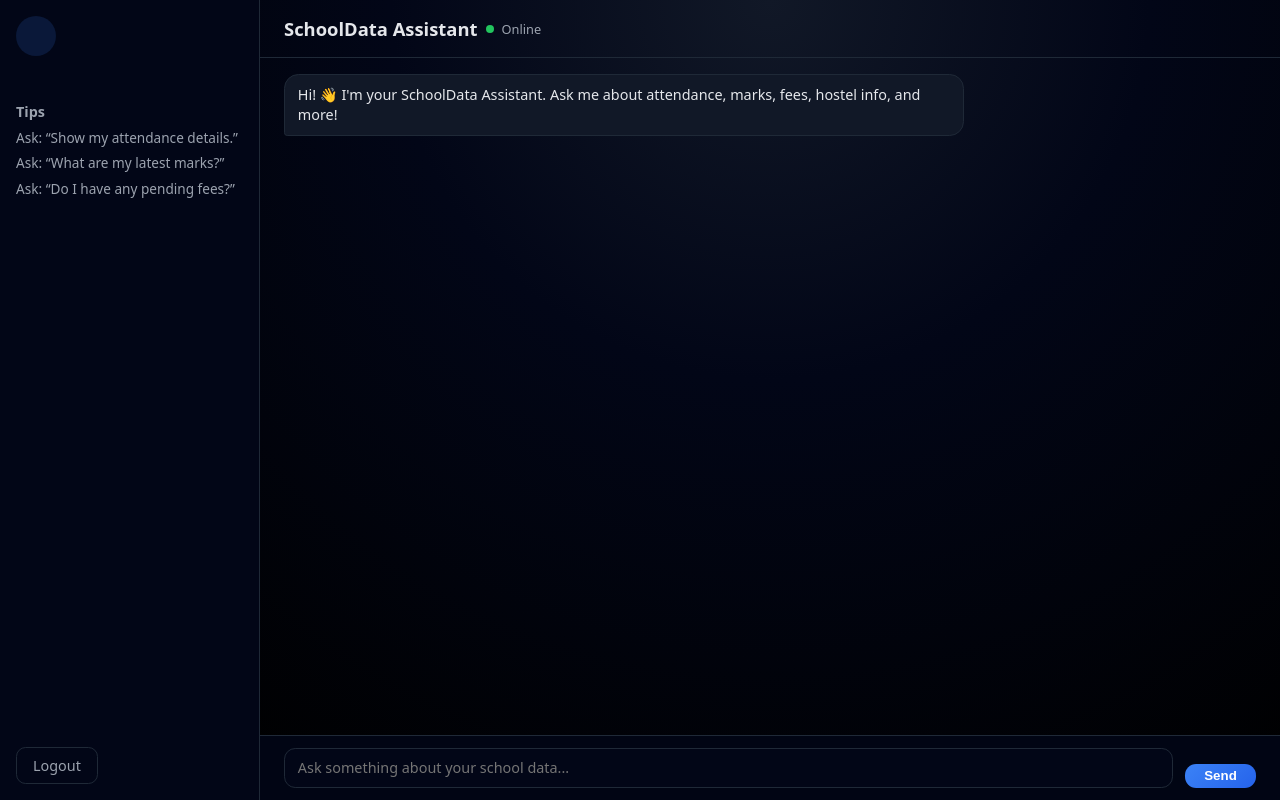
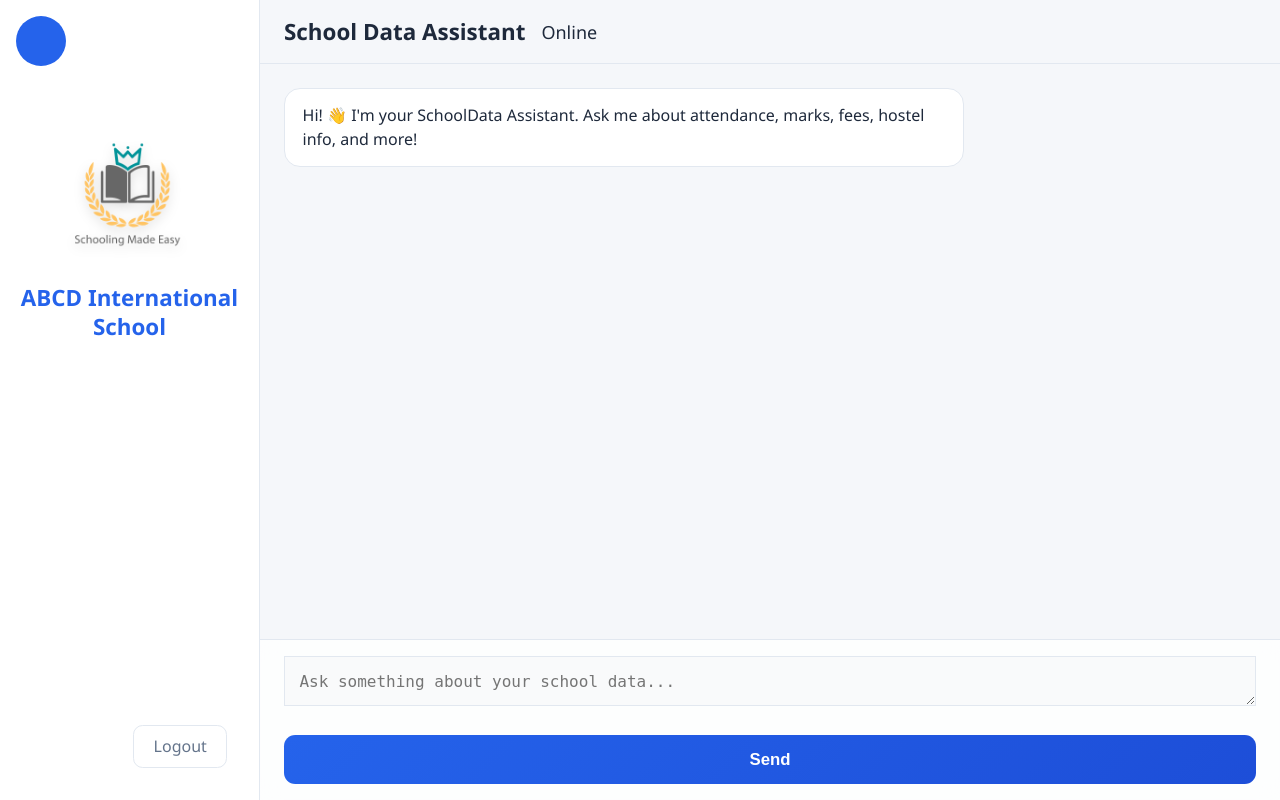
Before and after one commit to RejoyJohny/School_chatbot, a Flask app: template flask_frontend/templates/chat.html in a window 1280 px wide. Run offline with Flask 3, Linux system fonts and the light colour scheme; the template is opened without the code that fills it, so the values that code supplies are empty.

Commit message:
theme updates

```diff
--- a/flask_frontend/static/style.css
+++ b/flask_frontend/static/style.css
@@ -1,14 +1,17 @@
-/* flask_frontend/static/style.css */
+/* ------------------------------
+   SchoolData Chatbot - Light Theme
+   Large Font + Clean UI
+------------------------------ */
 
 :root {
-  --bg: #0f172a;
-  --bg-card: #111827;
-  --accent: #3b82f6;
-  --accent-soft: rgba(59, 130, 246, 0.15);
-  --text: #e5e7eb;
-  --text-muted: #9ca3af;
-  --danger: #f87171;
-  --border-subtle: #1f2937;
+  --bg: #f5f7fa;
+  --bg-card: #ffffff;
+  --accent: #2563eb;
+  --accent-soft: rgba(37, 99, 235, 0.12);
+  --text: #1e293b;
+  --text-muted: #64748b;
+  --danger: #dc2626;
+  --border-subtle: #e2e8f0;
 }
 
 * {
@@ -17,12 +20,16 @@
 
 body {
   margin: 0;
-  font-family: system-ui, -apple-system, BlinkMacSystemFont, "Segoe UI", sans-serif;
+  font-family: "Segoe UI", system-ui, sans-serif;
+  font-size: 18px;              /* larger base font */
   color: var(--text);
-  background: radial-gradient(circle at top, #1f2937 0, #020617 50%, #000 100%);
+  background: #eef2f7;          /* light background */
 }
 
-/* Auth page */
+/* ------------------------------
+   AUTH PAGE
+------------------------------ */
+
 .auth-body {
   height: 100vh;
   display: flex;
@@ -32,76 +39,81 @@ body {
 
 .auth-container {
   width: 100%;
-  max-width: 420px;
-  padding: 1rem;
+  max-width: 480px;             /* wider login card */
+  padding: 1.5rem;
 }
 
 .auth-card {
   background: var(--bg-card);
   border-radius: 1rem;
-  padding: 2rem;
-  box-shadow: 0 18px 50px rgba(0, 0, 0, 0.5);
+  padding: 2.5rem;
+  box-shadow: 0 8px 22px rgba(0, 0, 0, 0.08);
   border: 1px solid var(--border-subtle);
 }
 
 .auth-title {
   margin: 0;
-  font-size: 1.6rem;
+  font-size: 2rem;              /* larger heading */
+  font-weight: 600;
 }
 
 .auth-subtitle {
   margin-top: 0.25rem;
   margin-bottom: 1.5rem;
   color: var(--text-muted);
+  font-size: 1.1rem;
 }
 
 .auth-form label {
   display: block;
-  font-size: 0.9rem;
-  margin-top: 0.75rem;
-  margin-bottom: 0.25rem;
+  font-size: 1rem;
+  margin-top: 1rem;
+  margin-bottom: 0.35rem;
 }
 
 .auth-form input {
   width: 100%;
-  padding: 0.6rem 0.8rem;
+  padding: 0.9rem;
   border-radius: 0.6rem;
   border: 1px solid var(--border-subtle);
-  background: #020617;
+  background: #f9fafb;
   color: var(--text);
+  font-size: 1rem;
 }
 
 .auth-form input:focus {
   outline: none;
   border-color: var(--accent);
-  box-shadow: 0 0 0 1px var(--accent-soft);
+  box-shadow: 0 0 0 2px var(--accent-soft);
 }
 
+/* Buttons */
 .btn-primary {
-  margin-top: 1rem;
+  margin-top: 1.5rem;
   width: 100%;
-  padding: 0.7rem;
+  padding: 0.9rem;
   border-radius: 0.7rem;
   border: none;
-  background: linear-gradient(135deg, #3b82f6, #2563eb);
+  background: linear-gradient(135deg, #2563eb, #1d4ed8);
   color: white;
   font-weight: 600;
+  font-size: 1.05rem;
   cursor: pointer;
 }
 
 .btn-primary:hover {
-  filter: brightness(1.05);
+  filter: brightness(1.08);
 }
 
 .btn-secondary {
   display: inline-block;
-  padding: 0.5rem 1rem;
+  padding: 0.6rem 1rem;
   border-radius: 0.6rem;
   border: 1px solid var(--border-subtle);
-  background: transparent;
+  background: #ffffff;
   color: var(--text-muted);
   text-decoration: none;
-  font-size: 0.9rem;
+  font-size: 0.95rem;
 }
 
 .btn-secondary:hover {
@@ -145,7 +146,7 @@ body {
 /* Sidebar */
 .sidebar {
   width: 260px;
-  background: #020617;
+  background: #ffffff;
   border-right: 1px solid var(--border-subtle);
   padding: 1rem;
   display: flex;
@@ -153,59 +154,26 @@ body {
   gap: 1rem;
 }
 
-.sidebar-header {
-  display: flex;
-  gap: 0.75rem;
-  align-items: center;
-  margin-bottom: 1rem;
-}
-
 .avatar-circle {
-  width: 40px;
-  height: 40px;
+  width: 50px;
+  height: 50px;
+  font-size: 1.2rem;
+  color: white;
+  background: var(--accent);
   border-radius: 999px;
-  background: var(--accent-soft);
   display: flex;
   align-items: center;
   justify-content: center;
-  color: var(--accent);
-  font-weight: 700;
 }
 
 .user-name {
   font-weight: 600;
-}
-
-.user-role {
-  font-size: 0.85rem;
-  color: var(--accent);
+  font-size: 1.05rem;
 }
 
 .user-email {
-  font-size: 0.8rem;
+  font-size: 0.9rem;
   color: var(--text-muted);
-}
-
-.sidebar-section h3 {
-  font-size: 0.9rem;
-  margin-bottom: 0.4rem;
-  color: var(--text-muted);
-}
-
-.tips-list {
-  list-style: none;
-  padding: 0;
-  margin: 0;
-  font-size: 0.85rem;
-  color: var(--text-muted);
-}
-
-.tips-list li {
-  margin-bottom: 0.4rem;
-}
-
-.sidebar-footer {
-  margin-top: auto;
 }
 
 /* Chat main */
@@ -213,9 +181,10 @@ body {
   flex: 1;
   display: flex;
   flex-direction: column;
-  background: radial-gradient(circle at top, #111827 0, #020617 40%, #000 100%);
+  background: #f5f7fa;
 }
 
+/* Header */
 .chat-header {
   padding: 1rem 1.5rem;
   border-bottom: 1px solid var(--border-subtle);
@@ -225,125 +194,90 @@ body {
 }
 
 .chat-header h1 {
-  font-size: 1.15rem;
+  font-size: 1.4rem;
   margin: 0;
-}
-
-.status-dot {
-  width: 8px;
-  height: 8px;
-  border-radius: 999px;
-  background: #22c55e;
-}
-
-.status-text {
-  font-size: 0.8rem;
-  color: var(--text-muted);
 }
 
 /* Chat window */
 .chat-window {
   flex: 1;
-  padding: 1rem 1.5rem;
+  padding: 1.5rem;
   overflow-y: auto;
 }
 
-.chat-message {
-  display: flex;
-  margin-bottom: 0.6rem;
-}
-
-.chat-message.from-user {
-  justify-content: flex-end;
-}
-
-.chat-message.from-bot {
-  justify-content: flex-start;
-}
-
+/* Chat bubbles */
 .chat-message .bubble {
   max-width: 70%;
-  padding: 0.6rem 0.8rem;
-  border-radius: 0.9rem;
-  font-size: 0.9rem;
-  line-height: 1.4;
+  padding: 0.9rem 1.1rem;
+  border-radius: 1rem;
+  font-size: 1rem;
+  line-height: 1.5;
 }
 
 .from-user .bubble {
   background: var(--accent);
   color: white;
-  border-bottom-right-radius: 0.2rem;
 }
 
 .from-bot .bubble {
-  background: #111827;
+  background: #ffffff;
+  border: 1px solid var(--border-subtle);
   color: var(--text);
-  border-bottom-left-radius: 0.2rem;
-  border: 1px solid var(--border-subtle);
 }
 
 /* Typing indicator */
-.typing-indicator {
-  display: flex;
-  align-items: center;
-  gap: 0.15rem;
-  padding: 0.25rem 1.5rem 0.5rem;
-}
-
-.typing-indicator.hidden {
-  display: none;
-}
-
 .typing-indicator .dot {
-  width: 6px;
-  height: 6px;
-  border-radius: 999px;
   background: var(--text-muted);
-  animation: pulse 1s infinite ease-in-out;
-}
-
-.typing-indicator .dot:nth-child(2) {
-  animation-delay: 0.15s;
-}
-
-.typing-indicator .dot:nth-child(3) {
-  animation-delay: 0.3s;
-}
-
-@keyframes pulse {
-  0%, 100% { opacity: 0.3; transform: translateY(0px); }
-  50% { opacity: 1; transform: translateY(-2px); }
 }
 
 /* Input bar */
 .chat-input-bar {
-  padding: 0.75rem 1.5rem;
+  padding: 1rem 1.5rem;
   border-top: 1px solid var(--border-subtle);
-  display: flex;
-  gap: 0.75rem;
-  background: rgba(2, 6, 23, 0.9);
-  backdrop-filter: blur(8px);
+  background: #ffffffcc;
+  backdrop-filter: blur(10px);
 }
 
 .chat-input-bar textarea {
   flex: 1;
-  resize: none;
-  border-radius: 0.7rem;
+  width: 100%;
+  font-size: 1rem;
+  padding: 0.9rem;
+  background: #f9fafb;
   border: 1px solid var(--border-subtle);
-  background: #020617;
-  color: var(--text);
-  padding: 0.6rem 0.8rem;
-  font-family: inherit;
-  font-size: 0.9rem;
+}
+/* -------- SCHOOL LOGO BLOCK -------- */
+
+.logo-block {
+  text-align: center;
+  padding: 1rem 0;
+  margin-top: 1.5rem;
 }
 
-.chat-input-bar textarea:focus {
-  outline: none;
-  border-color: var(--accent);
-  box-shadow: 0 0 0 1px var(--accent-soft);
+.school-logo {
+  width: 140px;              /* Bigger logo */
+  height: auto;
+  margin-bottom: 1rem;
+  filter: drop-shadow(0 4px 6px rgba(0,0,0,0.15));
 }
 
-.chat-input-bar .btn-primary {
-  width: auto;
-  padding: 0 1.2rem;
+.school-name {
+  font-size: 1.4rem;         /* LARGE school name */
+  font-weight: 700;
+  color: var(--accent);      /* Uses your theme accent color */
+  line-height: 1.3;
 }
+/* Sidebar footer (logout button fixed bottom-right) */
+.sidebar-footer {
+  margin-top: auto;
+  display: flex;
+  justify-content: flex-end; /* move to right */
+  padding-right: 1rem;
+  padding-bottom: 1rem;
+}
+
+/* Optional: make the logout button cleaner */
+.logout-btn {
+  padding: 0.6rem 1.2rem;
+  font-size: 1rem;
+}
--- a/flask_frontend/templates/chat.html
+++ b/flask_frontend/templates/chat.html
@@ -22,30 +22,29 @@
         </div>
       </div>
 
-      <div class="sidebar-section">
-        <h3>Tips</h3>
-        <ul class="tips-list">
-          {% if user_role == "teacher" %}
-            <li>Ask: “Show me all students with pending fees.”</li>
-            <li>Ask: “Attendance summary for class 10A.”</li>
-            <li>Ask: “Top 5 students by average marks.”</li>
-          {% else %}
-            <li>Ask: “Show my attendance details.”</li>
-            <li>Ask: “What are my latest marks?”</li>
-            <li>Ask: “Do I have any pending fees?”</li>
-          {% endif %}
-        </ul>
-      </div>
+    <!-- LOGO SECTION (replaces the old Tips section) -->
+    <div class="sidebar-section logo-block">
+        <img src="{{ url_for('static', filename='logo.png') }}"
+            alt="School Logo"
+            class="school-logo">
 
-      <div class="sidebar-footer">
-        <a href="{{ url_for('logout') }}" class="btn-secondary">Logout</a>
-      </div>
+        <div class="school-name">
+            ABCD International School
+        </div>
+    </div>
+
+
+
+    <div class="sidebar-footer">
+        <a href="{{ url_for('logout') }}" class="btn-secondary logout-btn">Logout</a>
+    </div>
+
     </aside>
 
     <!-- Main Chat Area -->
     <main class="chat-main">
       <header class="chat-header">
-        <h1>SchoolData Assistant</h1>
+        <h1>School Data Assistant</h1>
         <span class="status-dot"></span><span class="status-text">Online</span>
       </header>
 
```
Also changed, not shown: other parts of flask_frontend/static/style.css (+10 -21 lines), flask_frontend/static/logo.png (added), 1 other file.
